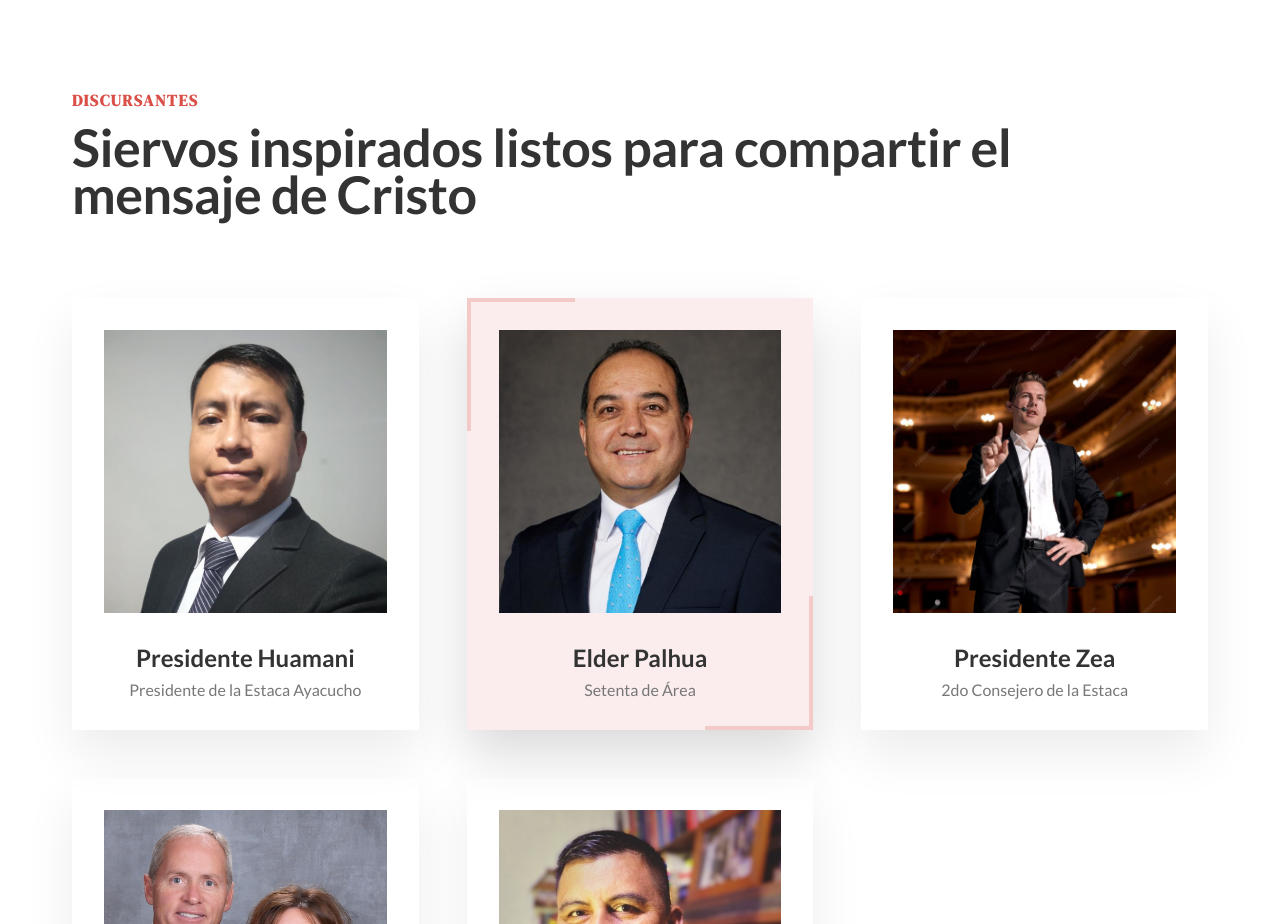
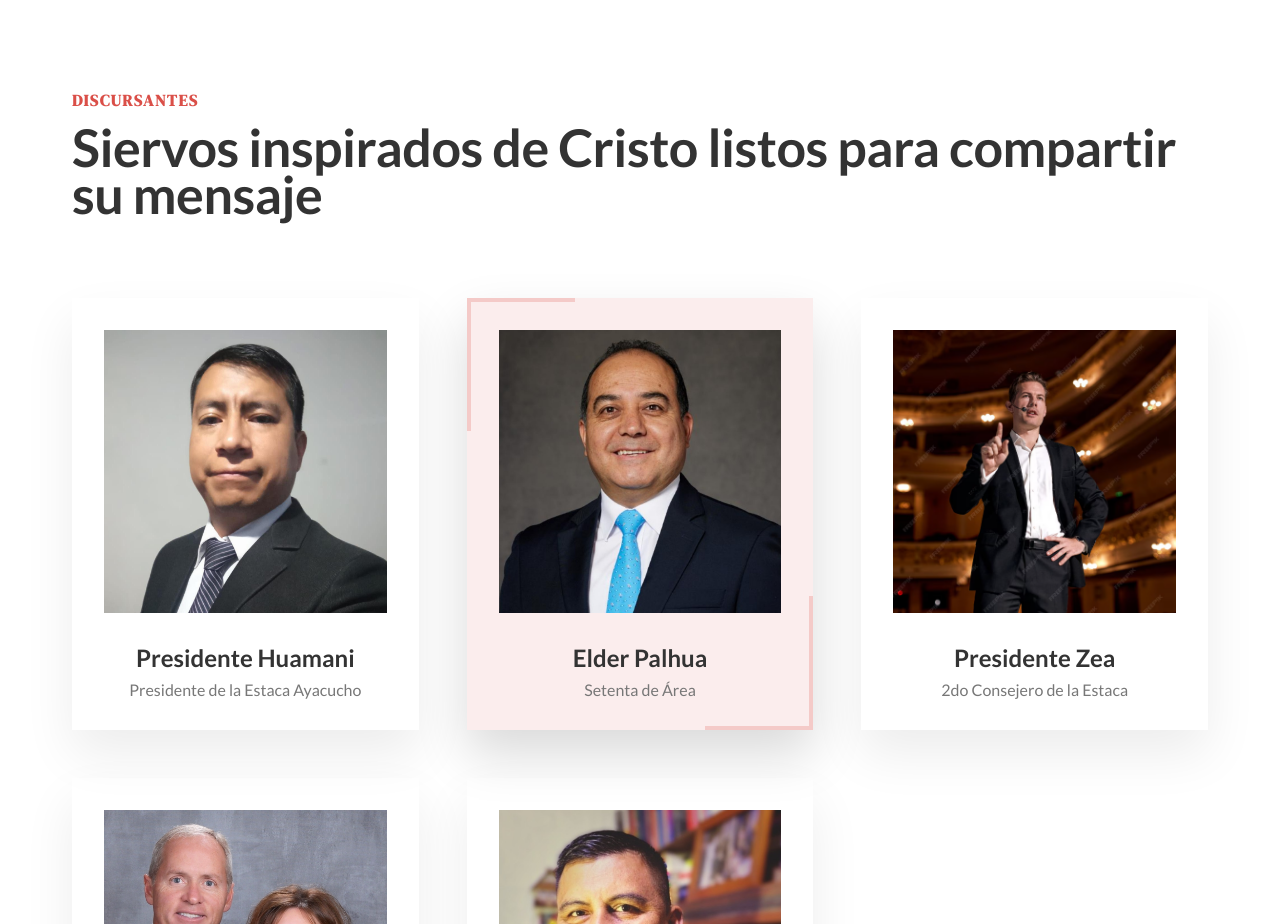
Before and after one commit to huderdcv/stake-conference-2025II, a Next.js app: page / in a window 1280 px wide. Shown: the part 2000-2924 px from the top of the page. Built offline with nearby package versions, Linux system fonts and the light colour scheme.

Commit message:
style: change the heading of the speakers section

```diff
--- a/src/speakers/SpeakersSection.tsx
+++ b/src/speakers/SpeakersSection.tsx
@@ -51,7 +51,7 @@ export const SpeakersSection = () => {
       <div className="container">
         <div className="sub-heading">Discursantes</div>
         <h2 className="heading-secondary margin-bt-lg">
-          Siervos inspirados listos para compartir el mensaje de Cristo
+          Siervos inspirados de Cristo listos para compartir su mensaje
         </h2>
         <div className="speakers-container grid grid--3-cols speakers-gap">
           {speakers.map((speaker) => (
```
